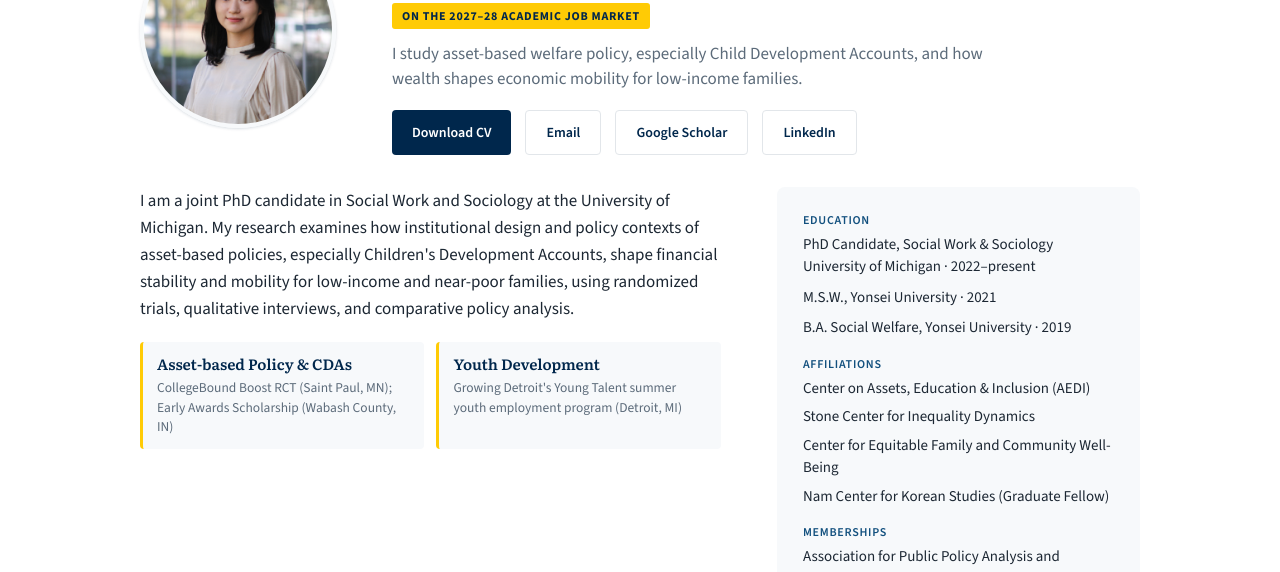
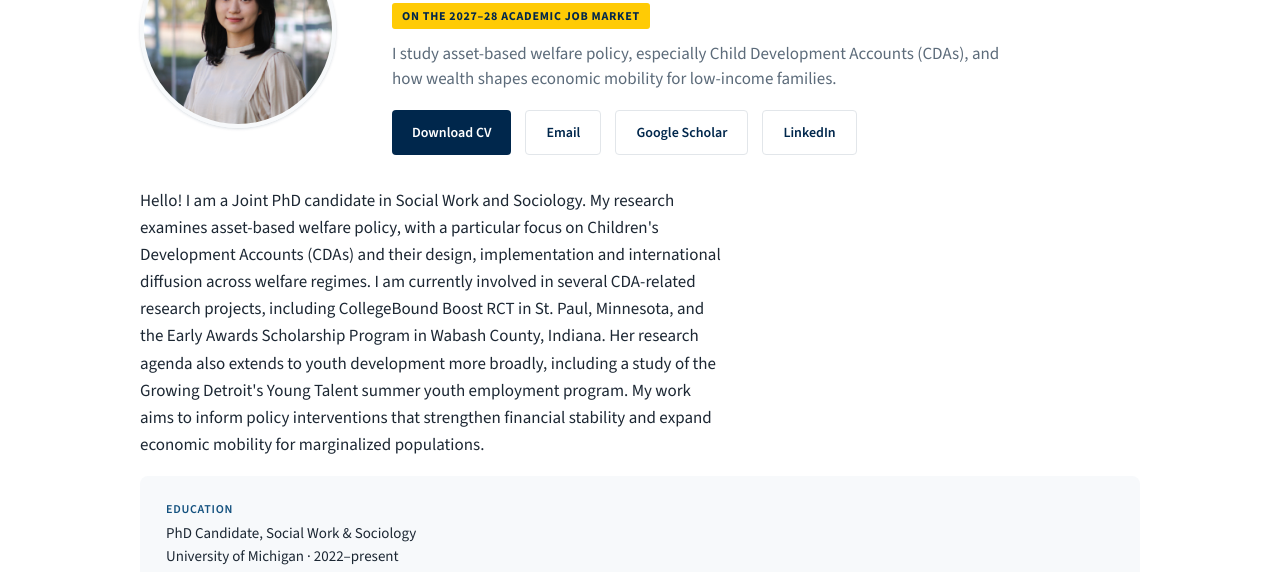
Before and after one commit to subinminn/bio, a plain HTML site: page index.html in a window 1280 px wide. Shown: the part 210-782 px from the top of the page. Drawn offline with nearby package versions, Linux system fonts and the light colour scheme.

Commit message:
Revise research description and add project details
Updated the description of research focus and added details about ongoing projects.

```diff
--- a/index.html
+++ b/index.html
@@ -178,7 +178,7 @@
         <div class="eyebrow">PhD Candidate · Social Work &amp; Sociology · University of Michigan</div>
         <h1>Subin Min</h1>
         <span class="jm-badge">On the 2027–28 Academic Job Market</span>
-        <p>I study asset-based welfare policy, especially Child Development Accounts, and how wealth shapes economic mobility for low-income families.</p>
+        <p>I study asset-based welfare policy, especially Child Development Accounts (CDAs), and how wealth shapes economic mobility for low-income families.</p>
         <div class="cta-row">
           <a class="btn" href="CV_Subin_Min_Current.pdf" target="_blank" rel="noopener">Download CV</a>
           <a class="btn alt" href="mailto:subinmin@umich.edu">Email</a>
@@ -189,16 +189,7 @@
     </div>
     <div class="about-grid">
       <div>
-        <p class="lede">I am a joint PhD candidate in Social Work and Sociology at the University of Michigan. My research examines how institutional design and policy contexts of asset-based policies, especially Children's Development Accounts, shape financial stability and mobility for low-income and near-poor families, using randomized trials, qualitative interviews, and comparative policy analysis.</p>
-        <div class="themes">
-          <div class="theme">
-            <h4>Asset-based Policy &amp; CDAs</h4>
-            <p>CollegeBound Boost RCT (Saint Paul, MN); Early Awards Scholarship (Wabash County, IN)</p>
-          </div>
-          <div class="theme">
-            <h4>Youth Development</h4>
-            <p>Growing Detroit's Young Talent summer youth employment program (Detroit, MI)</p>
-          </div>
+        <p class="lede">Hello! I am a Joint PhD candidate in Social Work and Sociology. My research examines asset-based welfare policy, with a particular focus on Children's Development Accounts (CDAs) and their design, implementation and international diffusion across welfare regimes. I am currently involved in several CDA-related research projects, including CollegeBound Boost RCT in St. Paul, Minnesota, and the Early Awards Scholarship Program in Wabash County, Indiana. Her research agenda also extends to youth development more broadly, including a study of the Growing Detroit's Young Talent summer youth employment program. My work aims to inform policy interventions that strengthen financial stability and expand economic mobility for marginalized populations.</p>
         </div>
       </div>
       <div class="facts">
```
